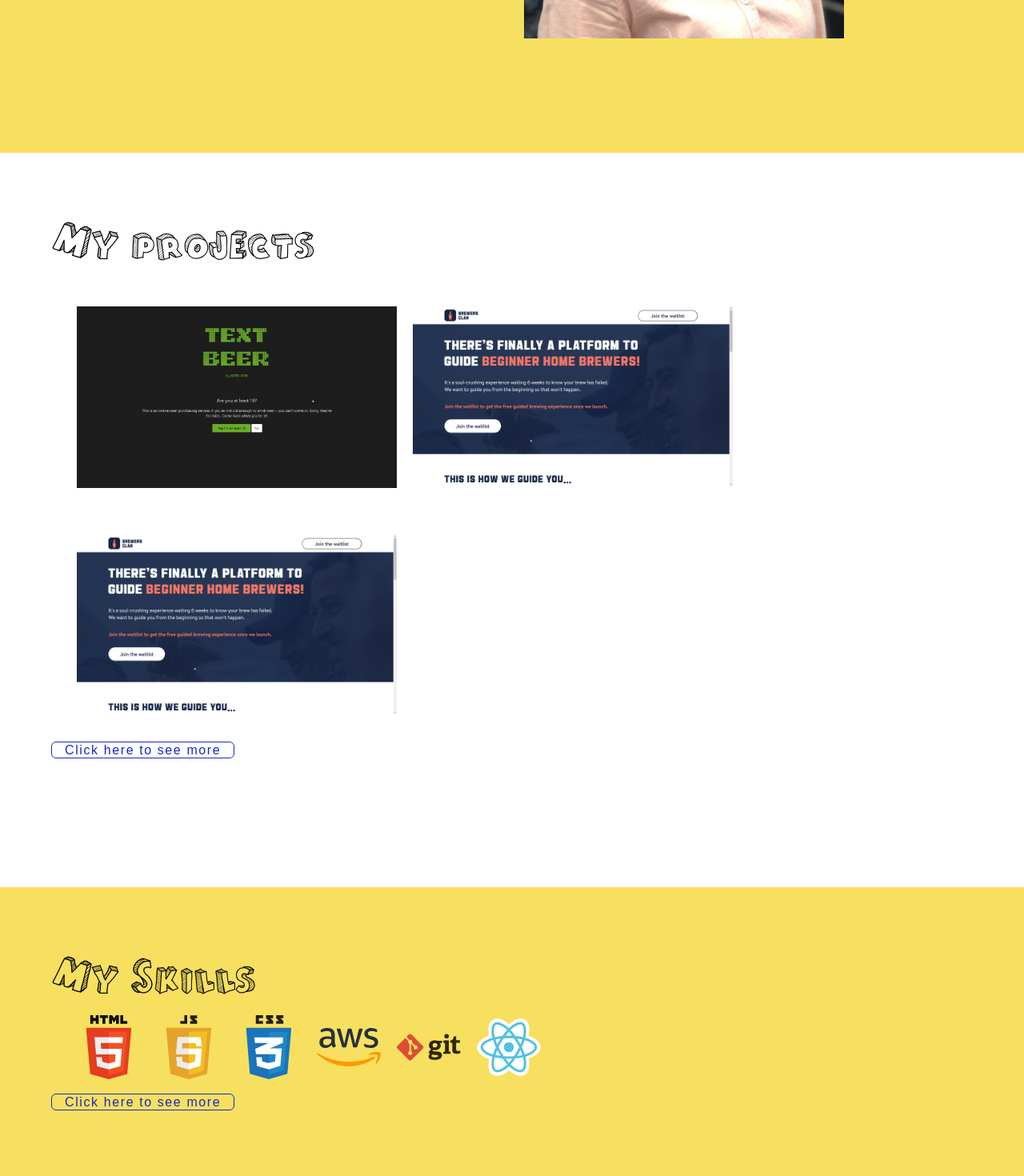
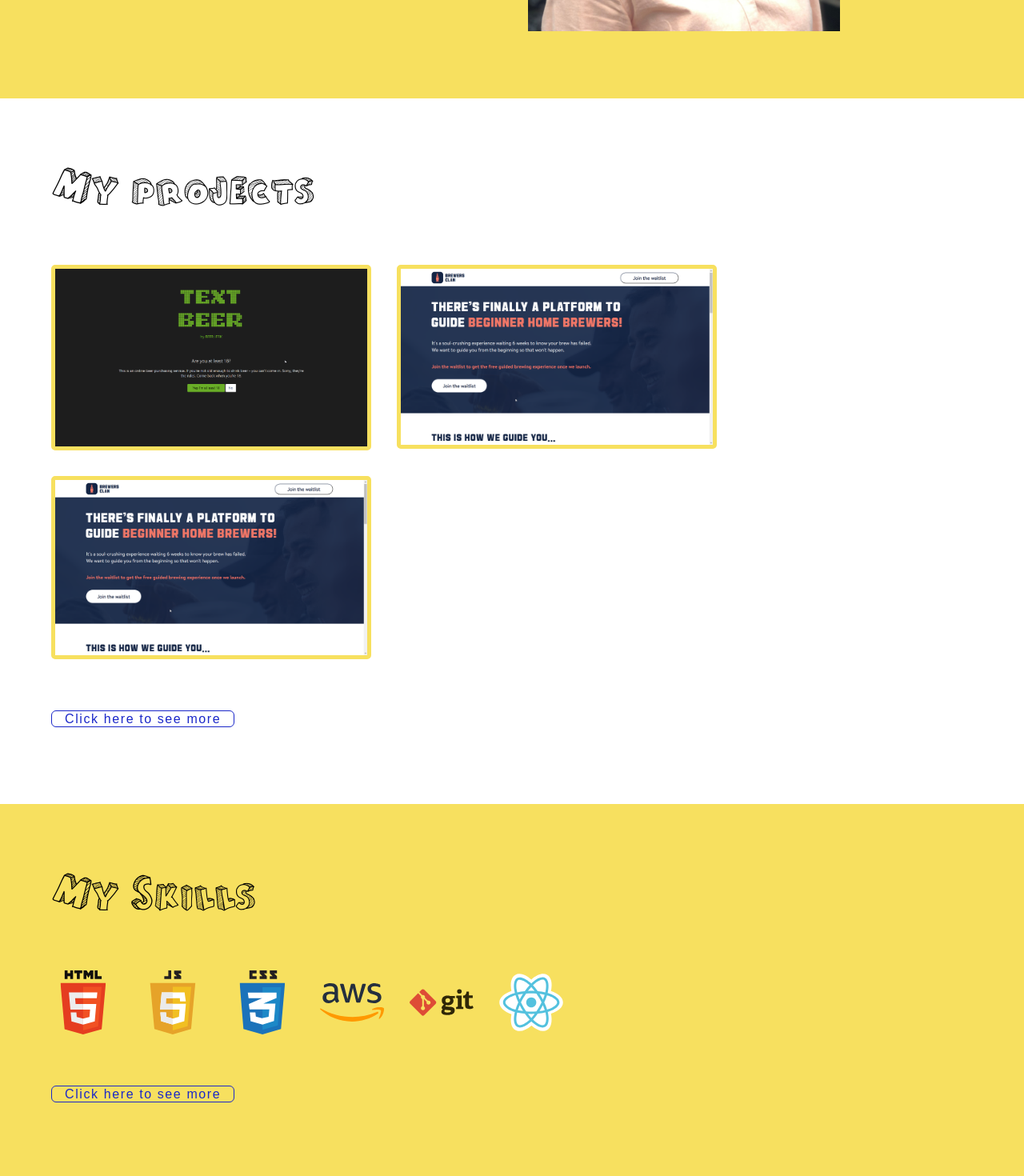
Before and after one commit to lin-maggies/portfolio, a React (Create React App) app: page / in a window 1280 px wide. Shown: the part 660-2130 px from the top of the page at 80% size. Built offline with nearby package versions, Linux system fonts and the light colour scheme.

Commit message:
tidy up css

```diff
--- a/src/App.css
+++ b/src/App.css
@@ -3,6 +3,20 @@
   margin: 0;
   padding: 0;
   font-family: sans-serif;
+}
+
+p {
+  padding: 0.5rem 0;
+}
+
+.pDesk {
+  display: none;
+  padding: 0;
+}
+
+.pMobile {
+  display: inline-block;
+  padding: 0;
 }
 
 .navbar {
@@ -30,13 +44,13 @@
 .sectionColorContainer {
   background-color: #f7e05f;
   width: 100%;
-  padding: 5% 5% 10%;
+  padding: 15% 5% 10%;
 }
 
 .sectionContainer {
   background-color: #ffffffe6;
   width: 100%;
-  padding: 5% 5% 10%;
+  padding: 15% 5% 10%;
 }
 
 .sectionTitle {
@@ -44,7 +58,7 @@
   font-size: 4rem;
   color: black;
   line-height: 1;
-  padding: 2rem 0 1rem;
+  padding: 1rem 0 3rem;
 }
 
 .sectionPara {
@@ -56,7 +70,7 @@
 }
 
 .sectionPara a:hover {
-  text-shadow: 0 0 0.65px #1a27c9;
+  text-shadow: 0 0 0.5px #1a27c9, 0.5px 0 0 #1a27c9;
   text-decoration: underline;
 }
 
@@ -84,9 +98,9 @@
   display: flex;
   flex-flow: row wrap;
   justify-content: flex-start;
-  column-gap: 20px;
-  row-gap: 10px;
-  margin: 0 2rem;
+  column-gap: 2rem;
+  row-gap: 2rem;
+  margin: 3rem 0 2rem;
 }
 
 .skillLogo {
@@ -94,12 +108,29 @@
   width: 5rem;
 }
 
+.skillLogo:firs-child {
+  margin-top: 2rem;
+}
+
 .photo {
   width: 25rem;
+  border: 0.25rem solid #f7e05f;
+  border-radius: 0.25rem;
+}
+
+.photo:firs-child {
+  margin-top: 1rem;
+}
+
+.photoLand {
+  width: 50rem;
+  border: 0.25rem solid #f7e05f;
+  border-radius: 0.25rem;
+  margin-top: 2rem;
 }
 
 .projPhoto {
-  max-width: 50rem;
+  max-width: 25rem;
   max-height: 55rem;
 }
 
@@ -117,6 +148,7 @@
   .navbarBurger {
     display: none;
   }
+
   .navbarLinks {
     display: flex;
     font-size: 1rem;
@@ -135,7 +167,19 @@
   a:active {
     color: #1a27c9;
     text-decoration: underline;
-    text-shadow: 0 0 0.65px #1a27c9;
+    text-shadow: 0 0 0.5px #1a27c9, 0.5px 0 0 #1a27c9;
+  }
+
+  .sectionColorContainer {
+    background-color: #f7e05f;
+    width: 100%;
+    padding: 5%;
+  }
+
+  .sectionContainer {
+    background-color: #ffffffe6;
+    width: 100%;
+    padding: 5%;
   }
 
   .sectionTitle {
@@ -146,21 +190,37 @@
     width: 50%;
   }
 
-  .contactForm {
-    display: flex;
-    flex-direction: column;
-  }
-
   .column {
     float: left;
     width: 50%;
     padding: 15px;
+    vertical-align: middle;
   }
-}
 
-@media only screen and (min-width: 1000px) {
-  .navbarLinks li Link {
-    padding: 1rem;
+  .photo {
+    width: 25rem;
+    border: 5px solid #f7e05f;
+    border-radius: 5px;
+  }
+
+  .photoLand {
+    width: 50rem;
+    border: 5px solid #f7e05f;
+    border-radius: 5px;
+    margin-bottom: 0;
+  }
+
+  .projPhoto {
+    max-width: 50rem;
+    max-height: 55rem;
+  }
+
+  .pDesk {
+    display: inline-block;
+  }
+
+  .pMobile {
+    display: none;
   }
 }
 
--- a/src/Components/ContactForm.js
+++ b/src/Components/ContactForm.js
@@ -65,7 +65,7 @@ export default function ContactForm() {
         />
 
         <button type="submit">
-          <Button children="Submit" border="1px" borderColor="#1a27c9" />
+          <Button children="Send message" border="1px" borderColor="#1a27c9" />
         </button>
       </form>
     </div>
--- a/src/Components/pageElements/Button.js
+++ b/src/Components/pageElements/Button.js
@@ -5,7 +5,10 @@ export default function ({ children, onClick, borderColor, border }) {
   return (
     <Button
       _focus={{ color: "none" }}
-      _hover={{ color: "#1a27c9", textShadow: "0 0 0.65px #1a27c9" }}
+      _hover={{
+        color: "#1a27c9",
+        textShadow: "0 0 0.5px #1a27c9, 0.5px 0 0 #1a27c9;",
+      }}
       _active={{ color: "none" }}
       onClick={onClick}
       fontWeight="light"
@@ -15,6 +18,7 @@ export default function ({ children, onClick, borderColor, border }) {
       letterSpacing="0.1rem"
       borderColor={borderColor ? borderColor : "none"}
       border={border ? border : "none"}
+      marginTop="2rem"
     >
       {children}
     </Button>
--- a/src/Containers/home.js
+++ b/src/Containers/home.js
@@ -40,14 +40,26 @@ export default function Home() {
             My projects
           </Link>
           <div className="flexContainer">
-            <Link className="sectionTitle" to="/projects">
-              <img src={text1} alt="Photo of maggie" className="photo" />
+            <Link to="/projects">
+              <img
+                src={text1}
+                alt="Screenshot of TextBeer website"
+                className="photo"
+              />
             </Link>
-            <Link className="sectionTitle" to="/projects">
-              <img src={brew1} alt="Photo of maggie" className="photo" />
+            <Link to="/projects">
+              <img
+                src={brew1}
+                alt="Screenshot of Brewenstein website"
+                className="photo"
+              />
             </Link>
-            <Link className="sectionTitle" to="/projects">
-              <img src={brew1} alt="Photo of maggie" className="photo" />
+            <Link to="/projects">
+              <img
+                src={brew1}
+                alt="Screenshot of portfolio website"
+                className="photo"
+              />
             </Link>
           </div>
 
--- a/src/Containers/myProjects.js
+++ b/src/Containers/myProjects.js
@@ -38,8 +38,8 @@ export default function MyProjects() {
     <div>
       <Navbar />
       <div className="sectionColorContainer row">
+        <h1 className="sectionTitle">Beer Jerk - TextBeer</h1>
         <div className="column">
-          <h1 className="sectionTitle">Beer Jerk/TextBeer</h1>
           <div className="sectionPara">
             <p>Tools: React, Javascript, AWS, CSS, HTML</p>
             <p>Sep 2021 - Present</p>
@@ -52,21 +52,21 @@ export default function MyProjects() {
               in JSON as well.
             </p>
             <a href="https://www.textbeer.co.nz/">
-              <ExternalLinkIcon />
+              https://www.textbeer.co.nz/
             </a>
           </div>
         </div>
         <div className="column">
           <ProjectModal
             images={textImageArray}
-            title="Beer Jerk/TextBeer"
+            title="Beer Jerk - TextBeer"
             children={
               <img src={text1} alt="Photo of TextBeer" className="photo" />
             }
           />
           <ProjectModal
             images={textImageArray}
-            title="Beer Jerk/TextBeer"
+            title="Beer Jerk - TextBeer"
             children="Click to see more images of website"
             border="1px"
             borderColor="#1a27c9"
@@ -74,8 +74,8 @@ export default function MyProjects() {
         </div>
       </div>
       <div className="sectionContainer row">
+        <h1 className="sectionTitle">Brewenstein</h1>
         <div className="column">
-          <h1 className="sectionTitle">Brewenstein</h1>
           <div className="sectionPara">
             <p>Tools: React, Typescript, CSS, HTML</p>
             <p>Mar 2021 - Sep 2021</p>
@@ -121,7 +121,7 @@ export default function MyProjects() {
             when it started working was just amazing.
           </p>
           <a href="https://www.lin-maggies.com/projects">
-            <ExternalLinkIcon />
+            https://www.lin-maggies.com/projects
           </a>
         </div>
       </div>
--- a/src/Containers/mySkills.js
+++ b/src/Containers/mySkills.js
@@ -18,27 +18,29 @@ export default function MySkills() {
     <div>
       <Navbar />
       <div className="sectionColorContainer row">
+        <h1 className="sectionTitle">What I can do</h1>
         <div className="column">
-          <h1 className="sectionTitle">What I can do</h1>
+          <div className="sectionPara">
             <p>
               My main expertise is in front-end development building responsive
               web apps using React, Javascript, HTML and CSS. However, I’m also
               familiar with AWS' services for back-end and website hosting. This
-            includes using their Lambda, API Gateway, SES, Cognito, S3 etc. I am
-            comfortable building Lambda functions, creating API endpoints in API
-            Gateway, using SES to set up emails etc.
+              includes using their Lambda, API Gateway, SES, Cognito, S3 etc. I
+              am comfortable building Lambda functions, creating API endpoints
+              in API Gateway, using SES to set up emails etc.
             </p>
             <p>
               I have also used a lot of third party APIs. I’ve used Stripe for
-            online payment processing, Clicksend for SMS gateway and Foxycart’s
-            shopping cart integration. All my projects have been done with
-            either GitHub or GitLab for source control.
+              online payment processing, Clicksend for SMS gateway and
+              Foxycart’s shopping cart integration. All my projects have been
+              done with either GitHub or GitLab for source control.
             </p>
             <p>
-            I’ve worked in two projects that practices Agile/Scrum methodology,
-            and have been working in a team environment solving real life
-            problems.
+              I’ve worked in two projects that practices Agile/Scrum
+              methodology, and have been working in a team environment solving
+              real life problems.
             </p>
+          </div>
         </div>
         <div className="column">
           <div className="flexContainer">
```
Also changed, not shown: src/Containers/aboutMe.js (+42 -29 lines). Lines whose indentation alone changed are shown as unchanged.
